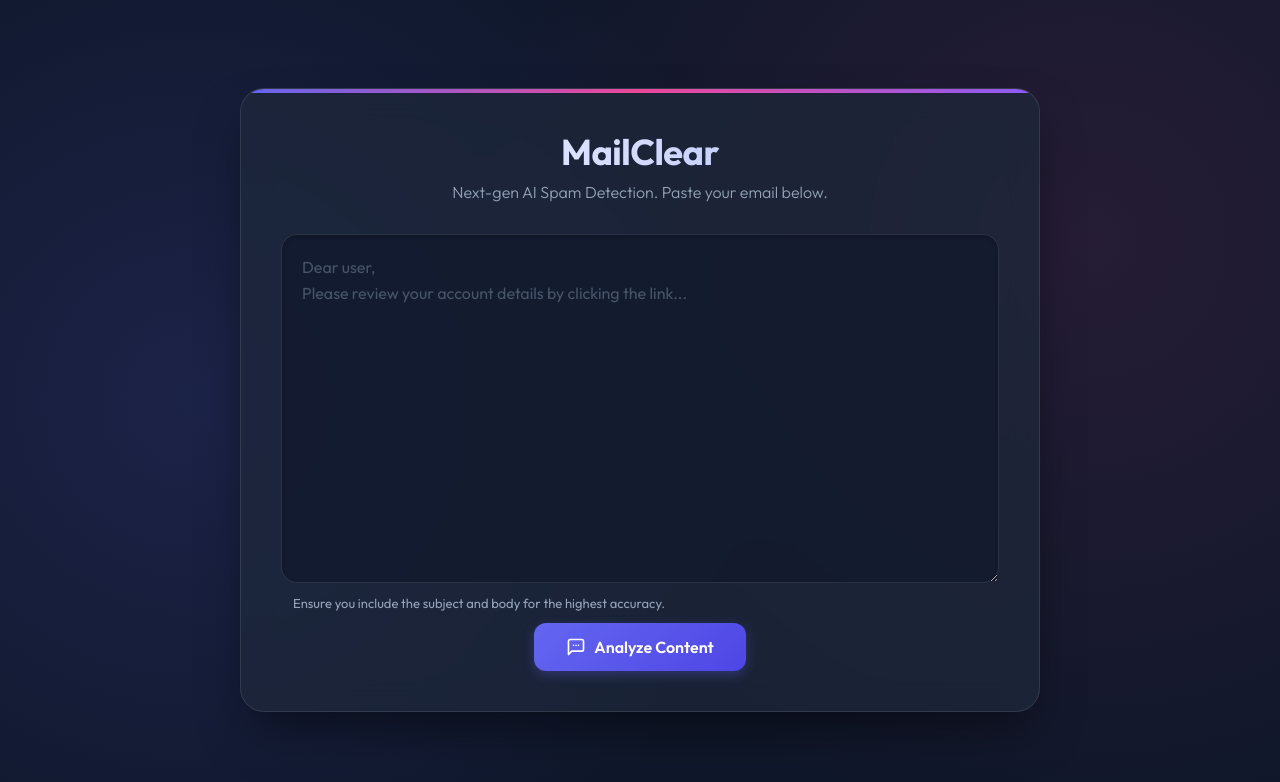
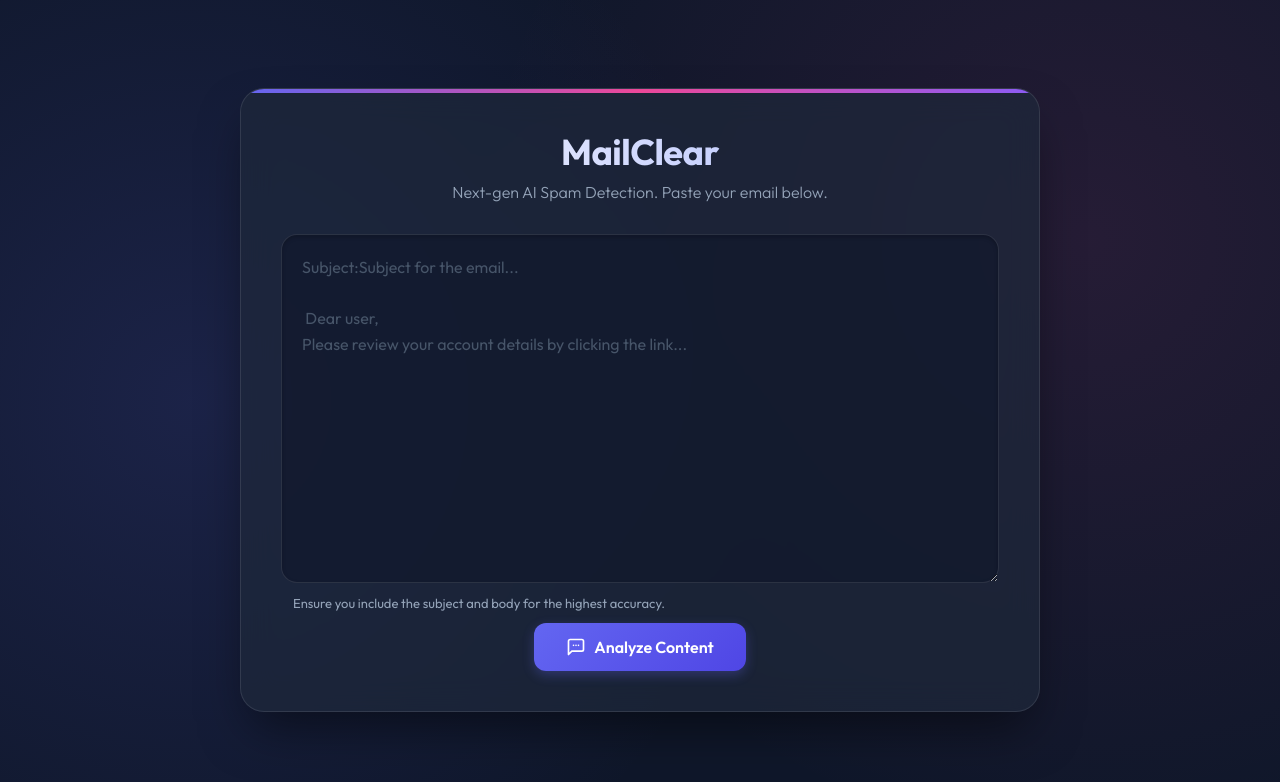
Before and after one commit to Ankit-euphemism/MailClear, a Django app: page / in a window 1280 px wide. Shown: the top 782 px of the page. Run offline with Django 5.2, Linux system fonts and the light colour scheme.

Commit message:
fix: Update email input placeholder text for clarity and remove unused dotenv import

```diff
--- a/spam_detector/classify/templates/index.html
+++ b/spam_detector/classify/templates/index.html
@@ -392,7 +392,7 @@
         inputs.forEach((input) => {
           input.classList.add("email-input");
           input.placeholder =
-            "Dear user,\nPlease review your account details by clicking the link...";
+            "Subject:Subject for the email...\n\n Dear user,\nPlease review your account details by clicking the link...";
         });
 
         // Convert confidence to percentage and animate bar
--- a/spam_detector/spam_detector/settings.py
+++ b/spam_detector/spam_detector/settings.py
@@ -13,7 +13,6 @@ https://docs.djangoproject.com/en/5.2/ref/settings/
 import os
 from pathlib import Path
 from dotenv import load_dotenv
-import dotenv
 # Build paths inside the project like this: BASE_DIR / 'subdir'.
 BASE_DIR = Path(__file__).resolve().parent.parent
 
```
